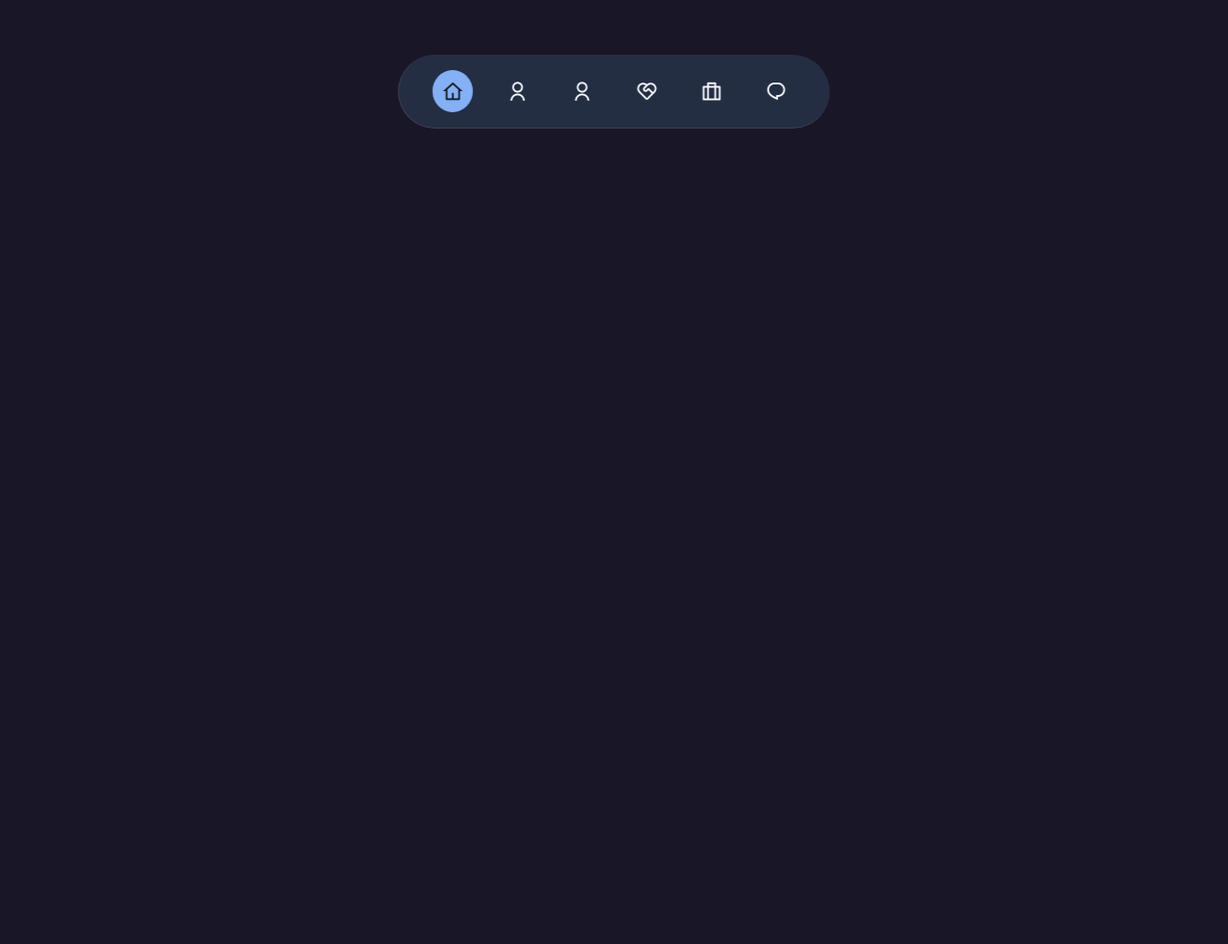
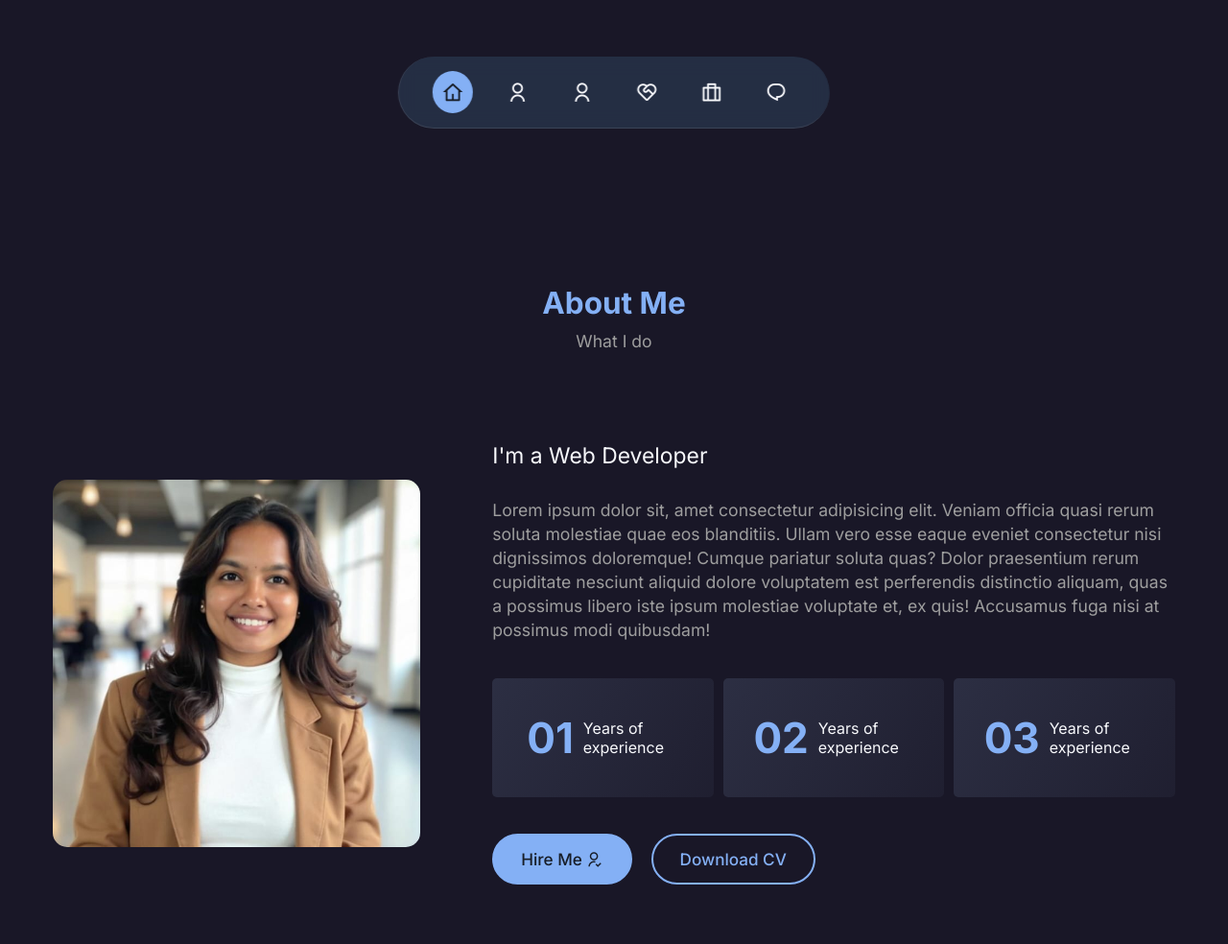
Before and after one commit to asha-16/Updated_Portfolio, a plain HTML site: page index.html in a window 1280 px wide. Shown: the part 616-1600 px from the top of the page at 96% size. Before the commit the page ends 800 px from the top, so only its background shows below. Drawn offline with nearby package versions, Linux system fonts and the light colour scheme; a web font is replaced by a local one.

Commit message:
Added about me section

```diff
--- a/assets/CSS/styles.css
+++ b/assets/CSS/styles.css
@@ -125,14 +125,19 @@ body {
 /* ========================================
    REUSABLE STYLES
 ======================================== */
-.home-section {
+.asha-section {
     position: relative;
     overflow: hidden;
 }
 
-.container {
+.asha-container {
     max-width: 1170px;
     margin: 0 auto;
+}
+
+.asha-sub-container {
+    padding-top: 7rem;
+    padding-bottom: 5rem;
 }
 
 .wrapper {
@@ -140,6 +145,35 @@ body {
     width: 100%;
     height: 100%;
 }
+
+.section-title {
+    display: flex;
+    flex-direction: column;
+    justify-content: center;
+    align-items: center;
+    margin-bottom: 95px;
+}
+
+.section-title h3 {
+    color: var(--color-01);
+    font-size: var(--h3-font-size);
+    font-weight: var(--font-bold);
+    margin-bottom: 10px;
+}
+
+.section-title p {
+    color: var(--color-04);
+    font-size: var(--base-font-size);
+    font-weight: var(--font-regular);
+}
+
+.section-content {
+    display: flex;
+    justify-content: center;
+    align-items: center;
+    gap:75px ;
+}
+
 
 /* ========================================
    COMPONENTS
@@ -291,7 +325,7 @@ body {
 .bottom-nav .menu {
     background: var(--bottom-nav-bg);
     backdrop-filter: blur(10px);
-    padding: 16px 35px;
+    padding: 15px 35px;
     display: flex;
     justify-content: center;
     align-items: center;
@@ -477,7 +511,7 @@ body {
 
 .home-socials {
     position: absolute;
-    left: 15%;
+    left: 10%;
 }
 
 .home-socials span{
@@ -546,7 +580,7 @@ body {
 
 .home-scroll-btn {
     position: absolute;
-    right: 15%;
+    right: 10%;
     color: var(--color-01);
     display: grid;
     justify-items: center;
@@ -584,3 +618,84 @@ body {
 .home-scroll-btn i {
     font-size: 2rem;
 }
+
+
+/* ========================================
+   ABOUT ME
+======================================== */
+.about-image {
+    position: relative;
+    width: 35%;
+    display: flex;
+    justify-content: center;
+    align-items: center;
+    pointer-events: none;
+}
+
+.about-image img {
+    width: 100%;
+    border-radius: 15px;
+}
+
+.about-details {
+    width: 65%;
+    display: flex;
+    flex-direction: column;
+    justify-content: center;
+
+}
+
+.about-info .iam {
+    color: var(--color-02);
+    font-size: var(--h4-font-size);
+    font-weight: var(--font-semi-bold0);
+    margin-bottom: 30px;
+}
+
+.about-descrription {
+    font-size: var(--base-font-size);
+    font-weight: var(--font-regular);
+    line-height: 25px;
+}
+
+.pro-list {
+    position: relative;
+    max-width: 100%;
+    display: grid;
+    grid-template-columns: repeat(auto-fill, minmax(185px, 1fr));
+    column-gap: 10px;
+    row-gap: 12px;
+    margin: 38px 0;
+}
+
+.pro-card {
+    background: var(--card-bg);
+    display: flex;
+    justify-content: center;
+    align-items: center;
+    column-gap: 10px;
+    padding: 35px 25px;
+    text-align: left;
+    border-radius: 5px;
+}
+
+.pro-card span {
+    color: var(--primary-color);
+    font-size: 2.75rem;
+    font-weight: var(--font-bold);
+}
+
+.pro-card p {
+    color: var(--color-02);
+    font-size: var(--tiny-font-size);
+    font-weight: var(--font-regular);
+    line-height: 20px;
+    max-width: 100px;
+}
+
+.about-btns {
+    display: flex;
+    flex-wrap: wrap;
+    column-gap: 20px;
+    row-gap: 25px;
+}
--- a/index.html
+++ b/index.html
@@ -16,7 +16,7 @@
 
     <!--  ==================== Header ==================== -->
     <header class="header">
-        <div class="container">
+        <div class="asha-container">
             <div class="inner">
                 <div class="logo">
                     <a href="index.html"> <span>Asha</span> </a>
@@ -59,7 +59,7 @@
 
 
     <!--  ==================== HOME ==================== -->
-    <section class="home-section nav-menu-section" id="home">
+    <section class="asha-section nav-menu-section" id="home">
         <div class="asha-container home-container">
             <div class="wrapper">
                 <div class="home-socials">
@@ -75,7 +75,7 @@
                         <a href="">Hire Me <i class="ri-user-follow-line"></i></a>
                     </div>
                     <div class="avatar-img">
-                        <img src="assets\images\asha.png" alt="avatar" width="300px">
+                        <img src="assets\images\asha-home.png" alt="avatar" width="300px">
                     </div>
                     <div class="avatar-info">
                         <div class="text-content">
@@ -98,6 +98,53 @@
     </section>
 
 
+    <!--  ==================== ABOUT ==================== -->
+    <section class="asha-section nav-menu-section" id="about">
+        <div class="asha-container asha-sub-container">
+            <div class="wrapper">
+                <div class="section-title about-title">
+                    <h3>About Me</h3>
+                    <p>What I do</p>
+                </div>
+                <div class="section-content">
+                    <div class="about-image">
+                        <img src="assets\images\asha-about.jpg" alt="asha about image">
+                    </div>
+                    <div class="about-details">
+                        <div class="about-info">
+                            <h4 class="iam">I'm a Web Developer</h4>
+                            <p class="about-descrription">Lorem ipsum dolor sit, amet consectetur adipisicing elit. Veniam officia quasi rerum soluta molestiae quae eos blanditiis. Ullam vero esse eaque eveniet consectetur nisi dignissimos doloremque! Cumque pariatur soluta quas?
+                            Dolor praesentium rerum cupiditate nesciunt aliquid dolore voluptatem est perferendis distinctio aliquam, quas a possimus libero iste ipsum molestiae voluptate et, ex quis! Accusamus fuga nisi at possimus modi quibusdam!</p>
+                        </div>
+                        <div class="pro-list">
+                            <div class="pro-card">
+                                <span>01</span>
+                                <p>Years of experience</p>
+                            </div>
+                            <div class="pro-card">
+                                <span>02</span>
+                                <p>Years of experience</p>
+                            </div>
+                            <div class="pro-card">
+                                <span>03</span>
+                                <p>Years of experience</p>
+                            </div>
+                        </div>
+                        <div class="about-btns">
+                            <div class="main-btn fill-btn">
+                                <a href="">Hire Me <i class="ri-user-follow-line"></i></a>
+                            </div>
+                            <div class="main-btn border-btn">
+                                <a href="PDF\Asha_updatedResume.pdf" download>Download CV</i></a>
+                            </div>
+                        </div>
+                    </div>
+                </div>
+            </div>
+        </div>
+    </section>
+
+
 
 
 </body>
```
Also changed, not shown: assets/images/asha-about.jpg (added), assets/images/asha-home.png (renamed from assets/images/asha.png), 1 other file.
